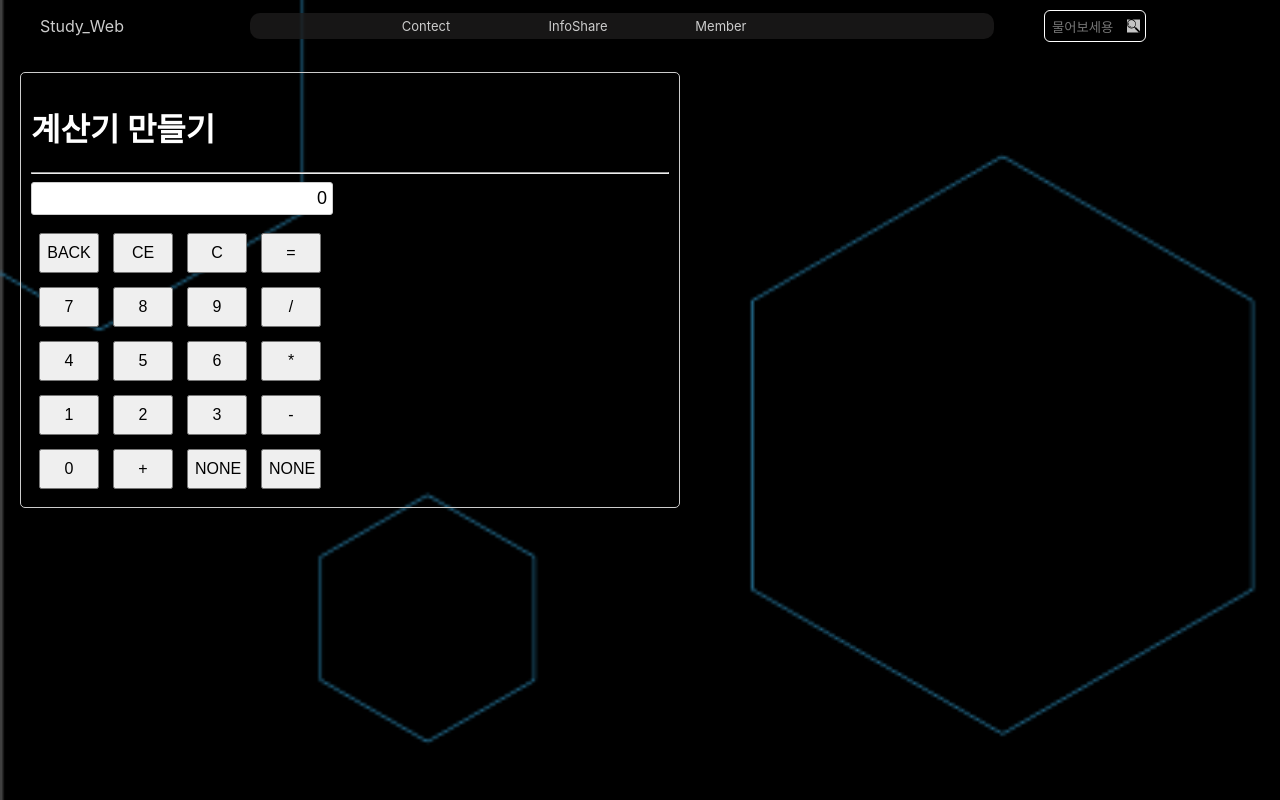
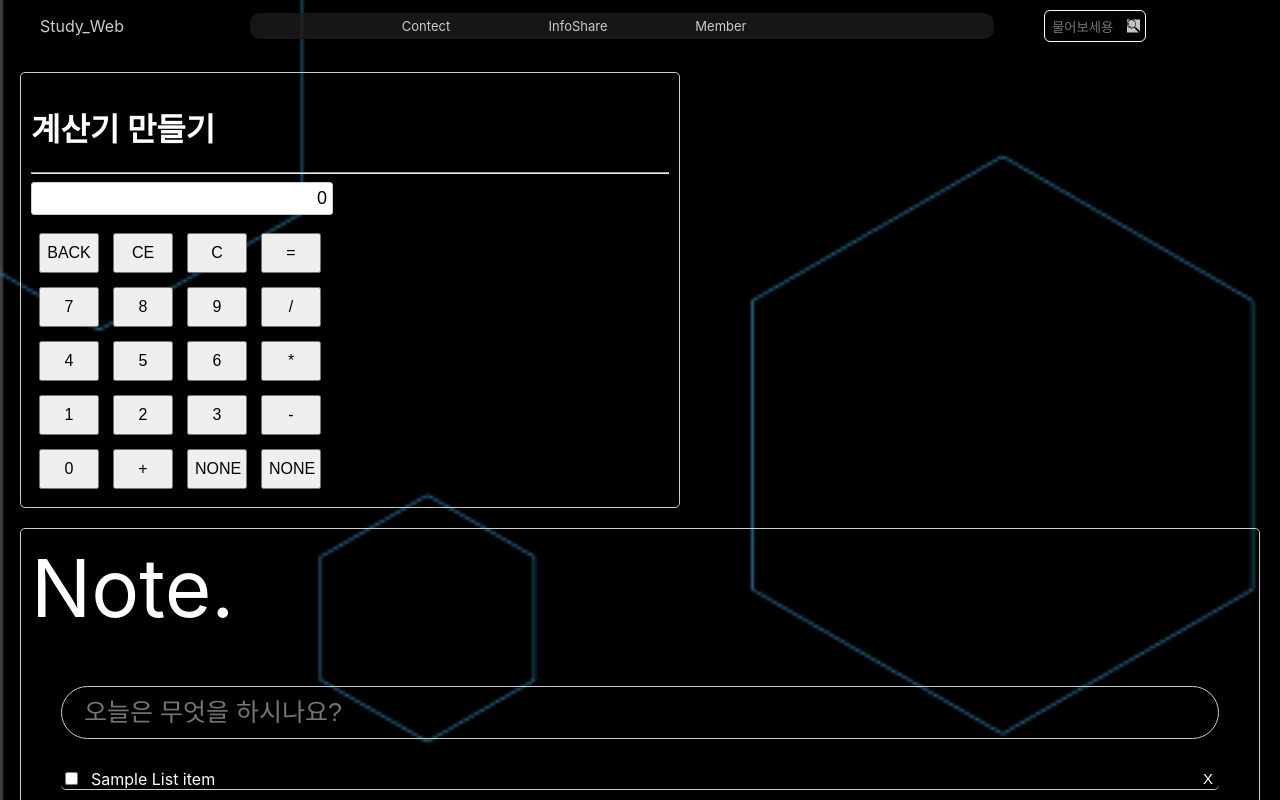
Before and after one commit to jeonghoon11/reactSWT, a React (Create React App) app in the folder swt/: page /Tool in a window 1280 px wide. Shown: the top 800 px of the page. Built offline with nearby package versions, Linux system fonts and the light colour scheme; a web font is replaced by a local one.

Commit message:
Tool에 TodoList 추가

```diff
--- a/swt/src/component/Body/Tools/Tool.js
+++ b/swt/src/component/Body/Tools/Tool.js
@@ -1,9 +1,12 @@
-import Todo from "./TodoList"
-import Calculator from "./Calculator"
+import Todo from "./TodoList";
+import Calculator from "./Calculator";
+import styles from "./Tool.module.css"
+
 export default function Tool () {
     return (
-        <div>
+        <div className={styles.container}>
             <Calculator />
+            <Todo />
         </div>
     )
 }
```
Also changed, not shown: swt/src/component/Body/Tools/Tool.module.css (added).
